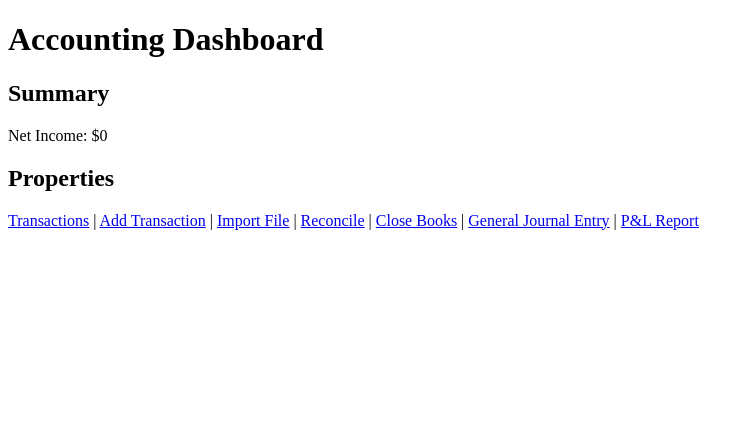
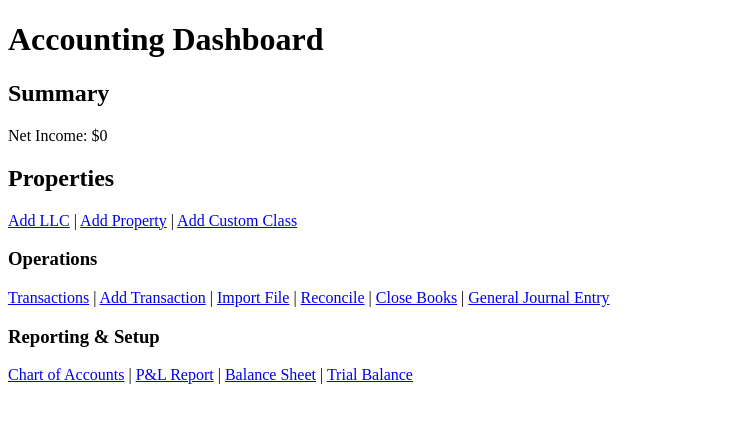
Before and after one commit to agupta3224-web/Accounting, a Django app: page / in a window 1280 px wide. Shown: the top 423 px of the page, without its empty margins (0-754 px from the left). Run offline with Django 5.2, Linux system fonts and the light colour scheme.

Commit message:
Complete SimpleRentalBooks with COA, hierarchical classes, and financial reports
- Implemented standard Chart of Accounts with numbering and descriptions.
- Added hierarchical AccountingClass model for LLCs (Classes) and Properties (Sub-classes).
- Added Balance Sheet and Trial Balance reports with multi-level filtering.
- Implemented UI for managing Accounts, LLCs, Properties, and Classes.
- Updated setup scripts (setup.sh, setup.bat) to automatically create an admin user (admin/admin123) and seed initial COA data.
- Enhanced README_EASY.txt with login instructions.
- Refactored views and forms for better validation and consistency.
- Cleaned repository of binary artifacts and pycache.

Co-authored-by: agupta3224-web <285303244+agupta3224-web@users.noreply.github.com>

```diff
--- a/accounting/templates/accounting/dashboard.html
+++ b/accounting/templates/accounting/dashboard.html
@@ -16,15 +16,22 @@
                 <li>{{ prop.name }} ({{ prop.llc.name }})</li>
             {% endfor %}
         </ul>
+        <a href="{% url 'add_llc' %}">Add LLC</a> | <a href="{% url 'add_property' %}">Add Property</a> | <a href="{% url 'add_class' %}">Add Custom Class</a>
     </div>
     <nav>
+        <h3>Operations</h3>
         <a href="{% url 'transaction_list' %}">Transactions</a> |
         <a href="{% url 'add_transaction' %}">Add Transaction</a> |
         <a href="{% url 'import_file' %}">Import File</a> |
         <a href="{% url 'reconcile' %}">Reconcile</a> |
         <a href="{% url 'close_books' %}">Close Books</a> |
-        <a href="{% url 'add_journal_entry' %}">General Journal Entry</a> |
-        <a href="{% url 'pnl' %}">P&L Report</a>
+        <a href="{% url 'add_journal_entry' %}">General Journal Entry</a>
+
+        <h3>Reporting & Setup</h3>
+        <a href="{% url 'coa_list' %}">Chart of Accounts</a> |
+        <a href="{% url 'pnl' %}">P&L Report</a> |
+        <a href="{% url 'balance_sheet' %}">Balance Sheet</a> |
+        <a href="{% url 'trial_balance' %}">Trial Balance</a>
     </nav>
 </body>
 </html>
--- a/accounting/urls.py
+++ b/accounting/urls.py
@@ -6,6 +6,13 @@ urlpatterns = [
     path('transactions/', views.transaction_list, name='transaction_list'),
     path('transactions/add/', views.add_transaction, name='add_transaction'),
     path('pnl/', views.profit_and_loss, name='pnl'),
+    path('balance-sheet/', views.balance_sheet, name='balance_sheet'),
+    path('trial-balance/', views.trial_balance, name='trial_balance'),
+    path('coa/', views.chart_of_accounts, name='coa_list'),
+    path('coa/add/', views.add_account, name='add_account'),
+    path('llc/add/', views.add_llc, name='add_llc'),
+    path('property/add/', views.add_property, name='add_property'),
+    path('class/add/', views.add_class, name='add_class'),
     path('import/', views.import_file, name='import_file'),
     path('reconcile/', views.reconcile, name='reconcile'),
     path('close/', views.close_books_view, name='close_books'),
--- a/accounting/views.py
+++ b/accounting/views.py
@@ -1,10 +1,11 @@
 from django.shortcuts import render, redirect
 from django.db.models import Sum, Q
 from decimal import Decimal
-from .models import Transaction, Property, LLC, JournalItem, Account, JournalEntry
+from datetime import datetime
+from .models import Transaction, Property, LLC, JournalItem, Account, JournalEntry, AccountingClass
 from .services import create_journal_entry_from_transaction, reconcile_account as reconcile_service, close_books as close_service
 from .utils import import_csv_transactions, import_excel_property_manager
-from .forms import TransactionForm, FileImportForm, ReconciliationForm, CloseBooksForm, JournalEntryForm
+from .forms import TransactionForm, FileImportForm, ReconciliationForm, CloseBooksForm, JournalEntryForm, AccountForm, LLCForm, PropertyForm, AccountingClassForm
 
 def dashboard(request):
     properties = Property.objects.all()
@@ -93,6 +94,80 @@ def profit_and_loss(request):
     }
     return render(request, 'accounting/pnl.html', context)
 
+def balance_sheet(request):
+    prop_id = request.GET.get('property')
+    llc_id = request.GET.get('llc')
+    as_of_date = request.GET.get('as_of_date') or datetime.now().date()
+
+    filters = Q(entry__date__lte=as_of_date)
+    if prop_id: filters &= Q(property_id=prop_id)
+    if llc_id: filters &= Q(property__llc_id=llc_id)
+
+    # Assets, Liabilities, Equity
+    accounts = Account.objects.filter(account_type__in=['ASSET', 'LIABILITY', 'EQUITY'])
+    report_data = []
+    total_assets = 0
+    total_liab_equity = 0
+
+    for acc in accounts:
+        items = JournalItem.objects.filter(filters, account=acc)
+        debit = items.aggregate(Sum('debit'))['debit__sum'] or 0
+        credit = items.aggregate(Sum('credit'))['credit__sum'] or 0
+
+        if acc.account_type in ['ASSET']:
+            balance = debit - credit
+            total_assets += balance
+        else:
+            balance = credit - debit
+            total_liab_equity += balance
+
+        if balance != 0:
+            report_data.append({'name': acc.name, 'type': acc.account_type, 'balance': balance})
+
+    context = {
+        'report_data': report_data,
+        'total_assets': total_assets,
+        'total_liab_equity': total_liab_equity,
+        'as_of_date': as_of_date,
+        'properties': Property.objects.all(),
+        'llcs': LLC.objects.all(),
+    }
+    return render(request, 'accounting/balance_sheet.html', context)
+
+def trial_balance(request):
+    prop_id = request.GET.get('property')
+    llc_id = request.GET.get('llc')
+    as_of_date = request.GET.get('as_of_date') or datetime.now().date()
+
+    filters = Q(entry__date__lte=as_of_date)
+    if prop_id: filters &= Q(property_id=prop_id)
+    if llc_id: filters &= Q(property__llc_id=llc_id)
+
+    accounts = Account.objects.all()
+    report_data = []
+    total_debit = 0
+    total_credit = 0
+
+    for acc in accounts:
+        items = JournalItem.objects.filter(filters, account=acc)
+        debit = items.aggregate(Sum('debit'))['debit__sum'] or 0
+        credit = items.aggregate(Sum('credit'))['credit__sum'] or 0
+
+        if debit != 0 or credit != 0:
+            report_data.append({'name': acc.name, 'debit': debit, 'credit': credit})
+            total_debit += debit
+            total_credit += credit
+
+    context = {
+        'report_data': report_data,
+        'total_debit': total_debit,
+        'total_credit': total_credit,
+        'as_of_date': as_of_date,
+        'properties': Property.objects.all(),
+        'llcs': LLC.objects.all(),
+    }
+    return render(request, 'accounting/trial_balance.html', context)
+
 def reconcile(request):
     result = None
     if request.method == 'POST':
@@ -117,6 +192,59 @@ def close_books_view(request):
         form = CloseBooksForm()
     return render(request, 'accounting/close_books.html', {'form': form})
 
+def chart_of_accounts(request):
+    accounts = Account.objects.all().order_by('code', 'name')
+    return render(request, 'accounting/coa_list.html', {'accounts': accounts})
+
+def add_account(request):
+    if request.method == 'POST':
+        form = AccountForm(request.POST)
+        if form.is_valid():
+            form.save()
+            return redirect('coa_list')
+    else:
+        form = AccountForm()
+    return render(request, 'accounting/generic_form.html', {'form': form, 'title': 'Add Account'})
+
+def add_llc(request):
+    if request.method == 'POST':
+        form = LLCForm(request.POST)
+        if form.is_valid():
+            llc = form.save()
+            # Create a matching class
+            acc_class = AccountingClass.objects.create(name=llc.name)
+            llc.accounting_class = acc_class
+            llc.save()
+            return redirect('dashboard')
+    else:
+        form = LLCForm()
+    return render(request, 'accounting/generic_form.html', {'form': form, 'title': 'Add LLC'})
+
+def add_property(request):
+    if request.method == 'POST':
+        form = PropertyForm(request.POST)
+        if form.is_valid():
+            prop = form.save()
+            # Create a matching sub-class under the LLC's class
+            parent_class = prop.llc.accounting_class
+            acc_class = AccountingClass.objects.create(name=prop.name, parent=parent_class)
+            prop.accounting_class = acc_class
+            prop.save()
+            return redirect('dashboard')
+    else:
+        form = PropertyForm()
+    return render(request, 'accounting/generic_form.html', {'form': form, 'title': 'Add Property'})
+
+def add_class(request):
+    if request.method == 'POST':
+        form = AccountingClassForm(request.POST)
+        if form.is_valid():
+            form.save()
+            return redirect('dashboard')
+    else:
+        form = AccountingClassForm()
+    return render(request, 'accounting/generic_form.html', {'form': form, 'title': 'Add Class'})
+
 def add_journal_entry(request):
     if request.method == 'POST':
         form = JournalEntryForm(request.POST)
```
Also changed, not shown: accounting/forms.py (+21 -1 lines), accounting/models.py (+24 -1 lines), accounting/templates/accounting/balance_sheet.html (added, +44 -0 lines), accounting/templates/accounting/coa_list.html (added, +22 -0 lines), accounting/templates/accounting/generic_form.html (added, +14 -0 lines), accounting/templates/accounting/trial_balance.html (added, +43 -0 lines), seed_data.py (added, +55 -0 lines), README_EASY.txt, accounting/migrations/0002_account_code_account_description_accountingclass_and_more.py (added), 2 other files.
